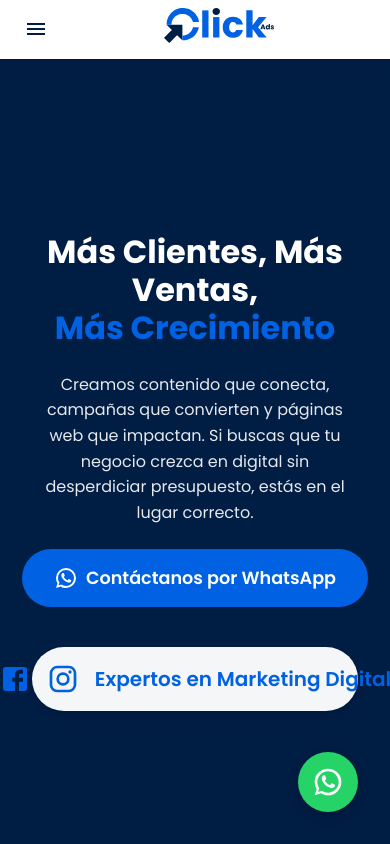
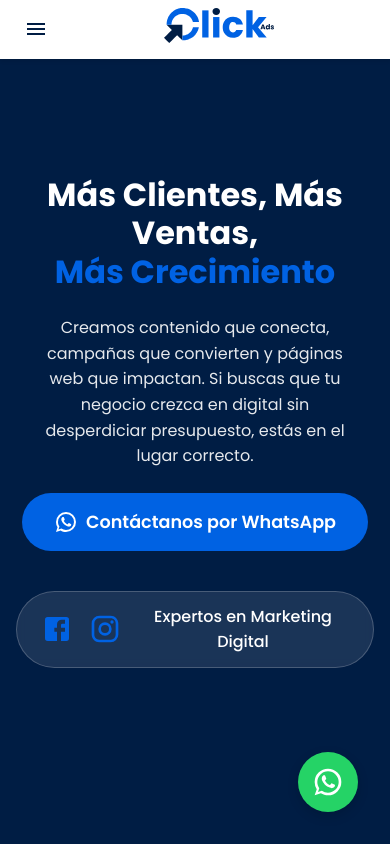
Before and after one commit to 1nocturne14/clickadsamplifyaws, a React (Create React App) app: page / in a window 390 px wide. Shown: the top 844 px of the page. Built offline with nearby package versions, Linux system fonts and the light colour scheme.

Commit message:
fix: ajusta padding del hero y mejora diseño del cuadro de expertos

```diff
--- a/src/App.css
+++ b/src/App.css
@@ -147,12 +147,11 @@ body {
   flex-direction: column;
   justify-content: center;
   align-items: center;
-  padding: 0;
   text-align: center;
   background-color: var(--primary-dark);
   color: white;
   position: relative;
-  padding-top: 80px;
+  padding: 120px 0;
 }
 
 .hero-content {
@@ -536,7 +535,7 @@ body {
   }
 
   .hero {
-    padding-top: 100px;
+    padding: 100px 0;
     width: 100%;
     overflow-x: hidden;
   }
@@ -562,13 +561,12 @@ body {
   }
 
   .meta-expert {
-    margin-top: 0.5rem;
-    max-width: calc(100% - 2rem);
-    padding: 1rem;
+    padding: 0.5rem 1rem;
+    border-radius: 25px;
   }
 
   .meta-expert span {
-    font-size: 1rem;
+    font-size: 0.9rem;
   }
 }
 
@@ -591,17 +589,15 @@ body {
 
 /* Meta Expert Section */
 .meta-expert {
-  display: flex;
+  background: rgba(255, 255, 255, 0.1);
+  backdrop-filter: blur(5px);
+  border-radius: 50px;
+  padding: 0.75rem 1.5rem;
+  display: inline-flex;
   align-items: center;
-  justify-content: center;
   gap: 1rem;
-  padding: 1rem 2rem;
-  background: var(--card-background);
-  border-radius: 50px;
-  width: fit-content;
   margin-top: 1rem;
-  box-shadow: 0 4px 6px rgba(0, 0, 0, 0.1);
-  white-space: nowrap;
+  border: 1px solid rgba(255, 255, 255, 0.2);
 }
 
 .meta-expert .meta-icon {
@@ -610,9 +606,9 @@ body {
 }
 
 .meta-expert span {
-  color: var(--primary-color);
-  font-size: 1.25rem;
-  font-weight: 600;
+  color: white;
+  font-weight: 500;
+  font-size: 1rem;
 }
 
 /* WhatsApp Floating Button */
```
